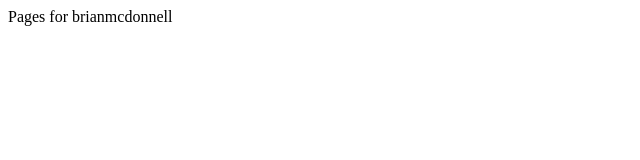
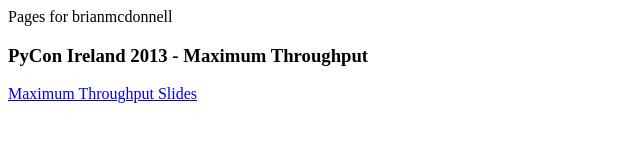
Before and after one commit to brianmcdonnell/brianmcdonnell.github.io, a plain HTML site: page index.html in a window 1280 px wide. Shown: the whole page, without its empty margins (0-640 px from the left). Drawn offline with Linux system fonts and the light colour scheme.

Commit message:
Add link to Maximum Throughput slides

```diff
--- a/index.html
+++ b/index.html
@@ -1 +1,4 @@
 Pages for brianmcdonnell
+
+<h3>PyCon Ireland 2013 - Maximum Throughput</h3>
+<a href="https://brianmcdonnell.github.io/pycon_ie_2013">Maximum Throughput Slides</a>
```
